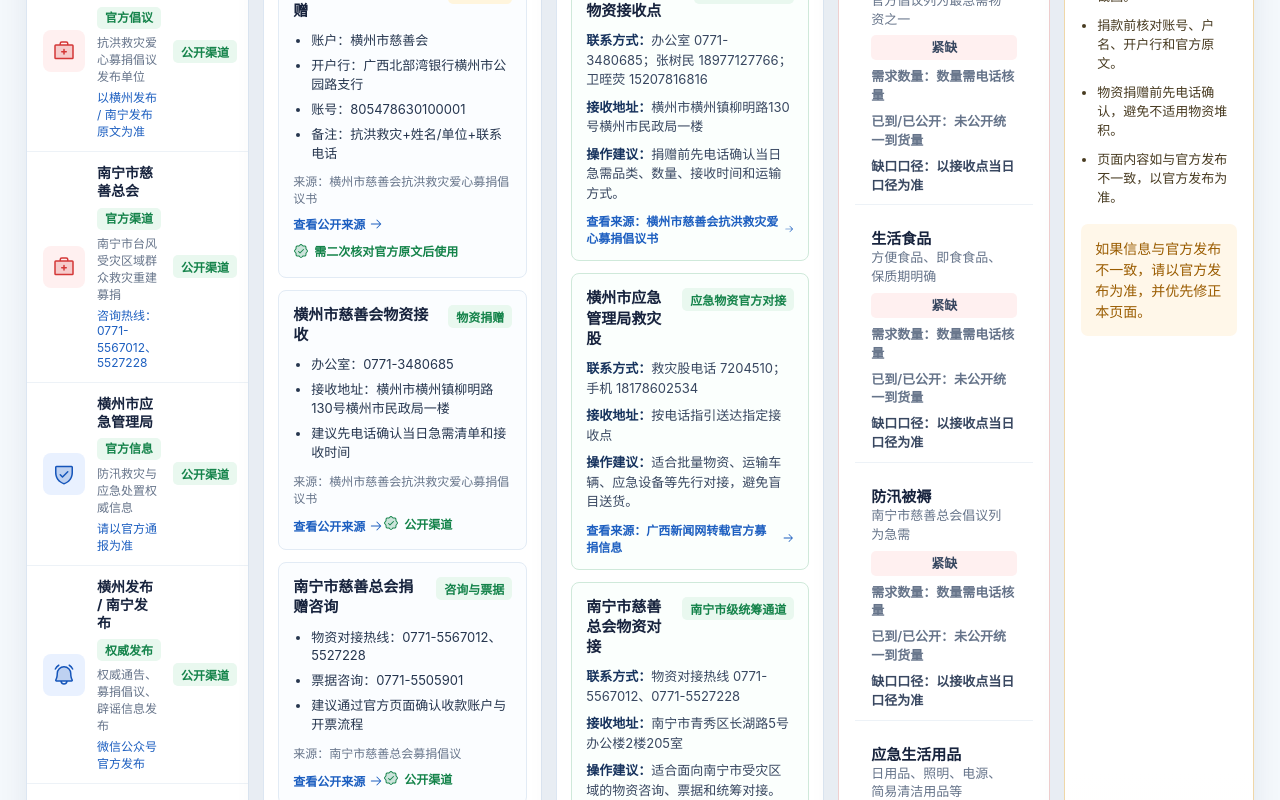
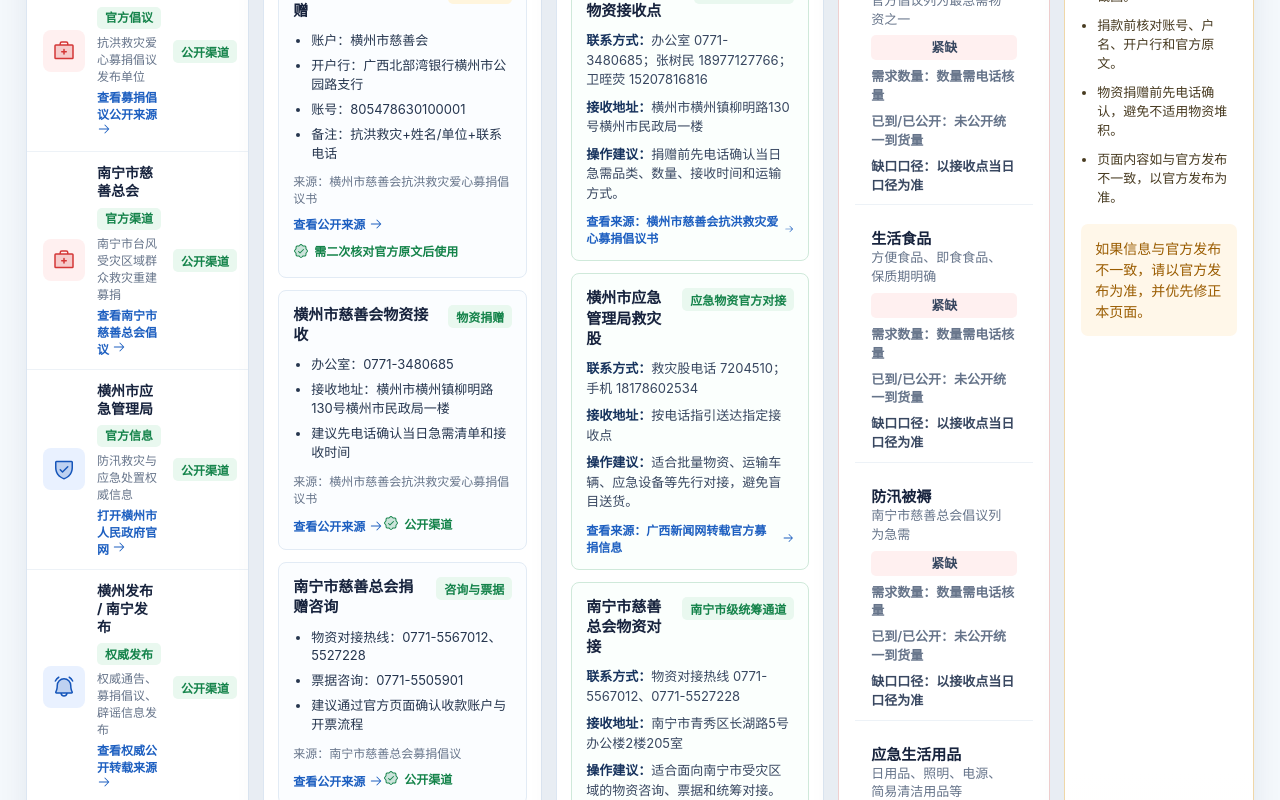
Before and after one commit to phanminh20008-prog/hengzhou-relief-hub, a React (Vite) app: page / in a window 1280 px wide. Shown: the part 500-1300 px from the top of the page. Built offline with nearby package versions, Linux system fonts and the light colour scheme.

Commit message:
Make official channel links clickable

```diff
--- a/public/data/status.json
+++ b/public/data/status.json
@@ -6,25 +6,29 @@
     {
       "name": "横州市慈善会",
       "role": "抗洪救灾爱心募捐倡议发布单位",
-      "link": "以横州发布 / 南宁发布原文为准",
+      "link": "查看募捐倡议公开来源",
+      "url": "https://v.gxnews.com.cn/sp/21966809",
       "badge": "官方倡议"
     },
     {
       "name": "南宁市慈善总会",
       "role": "南宁市台风受灾区域群众救灾重建募捐",
-      "link": "咨询热线：0771-5567012、5527228",
+      "link": "查看南宁市慈善总会倡议",
+      "url": "https://v.gxnews.com.cn/sp/21966809",
       "badge": "官方渠道"
     },
     {
       "name": "横州市应急管理局",
       "role": "防汛救灾与应急处置权威信息",
-      "link": "请以官方通报为准",
+      "link": "打开横州市人民政府官网",
+      "url": "https://www.gxhx.gov.cn/",
       "badge": "官方信息"
     },
     {
       "name": "横州发布 / 南宁发布",
       "role": "权威通告、募捐倡议、辟谣信息发布",
-      "link": "微信公众号官方发布",
+      "link": "查看权威公开转载来源",
+      "url": "https://v.gxnews.com.cn/sp/21966809",
       "badge": "权威发布"
     }
   ],
--- a/src/App.jsx
+++ b/src/App.jsx
@@ -29,25 +29,29 @@ const fallbackData = {
     {
       name: "横州市慈善会",
       role: "抗洪救灾爱心募捐倡议发布单位",
-      link: "以横州发布 / 南宁发布原文为准",
+      link: "查看募捐倡议公开来源",
+      url: "https://v.gxnews.com.cn/sp/21966809",
       badge: "官方倡议",
     },
     {
       name: "南宁市慈善总会",
       role: "南宁市台风受灾区域群众救灾重建募捐",
-      link: "咨询热线：0771-5567012、5527228",
+      link: "查看南宁市慈善总会倡议",
+      url: "https://v.gxnews.com.cn/sp/21966809",
       badge: "官方渠道",
     },
     {
       name: "横州市应急管理局",
       role: "防汛救灾与应急处置权威信息",
-      link: "请以官方通报为准",
+      link: "打开横州市人民政府官网",
+      url: "https://www.gxhx.gov.cn/",
       badge: "官方信息",
     },
     {
       name: "横州发布 / 南宁发布",
       role: "权威通告、募捐倡议、辟谣信息发布",
-      link: "微信公众号官方发布",
+      link: "查看权威公开转载来源",
+      url: "https://v.gxnews.com.cn/sp/21966809",
       badge: "权威发布",
     },
   ],
@@ -316,7 +320,9 @@ export function App() {
                 <div>
                   <h3>{item.name}<Badge>{item.badge}</Badge></h3>
                   <p>{item.role}</p>
-                  <a href="#channels">{item.link}</a>
+                  <a className="channel-link" href={item.url} target="_blank" rel="noreferrer">
+                    {item.link} <ArrowRight size={14} />
+                  </a>
                 </div>
                 <Badge>公开渠道</Badge>
               </article>
--- a/src/styles.css
+++ b/src/styles.css
@@ -614,6 +614,14 @@ p {
   display: block;
   margin-top: 4px;
   font-size: 12px;
+}
+
+.channel-link {
+  display: inline-flex;
+  align-items: center;
+  gap: 4px;
+  width: fit-content;
+  font-weight: 800;
 }
 
 .channel-row p {
```
